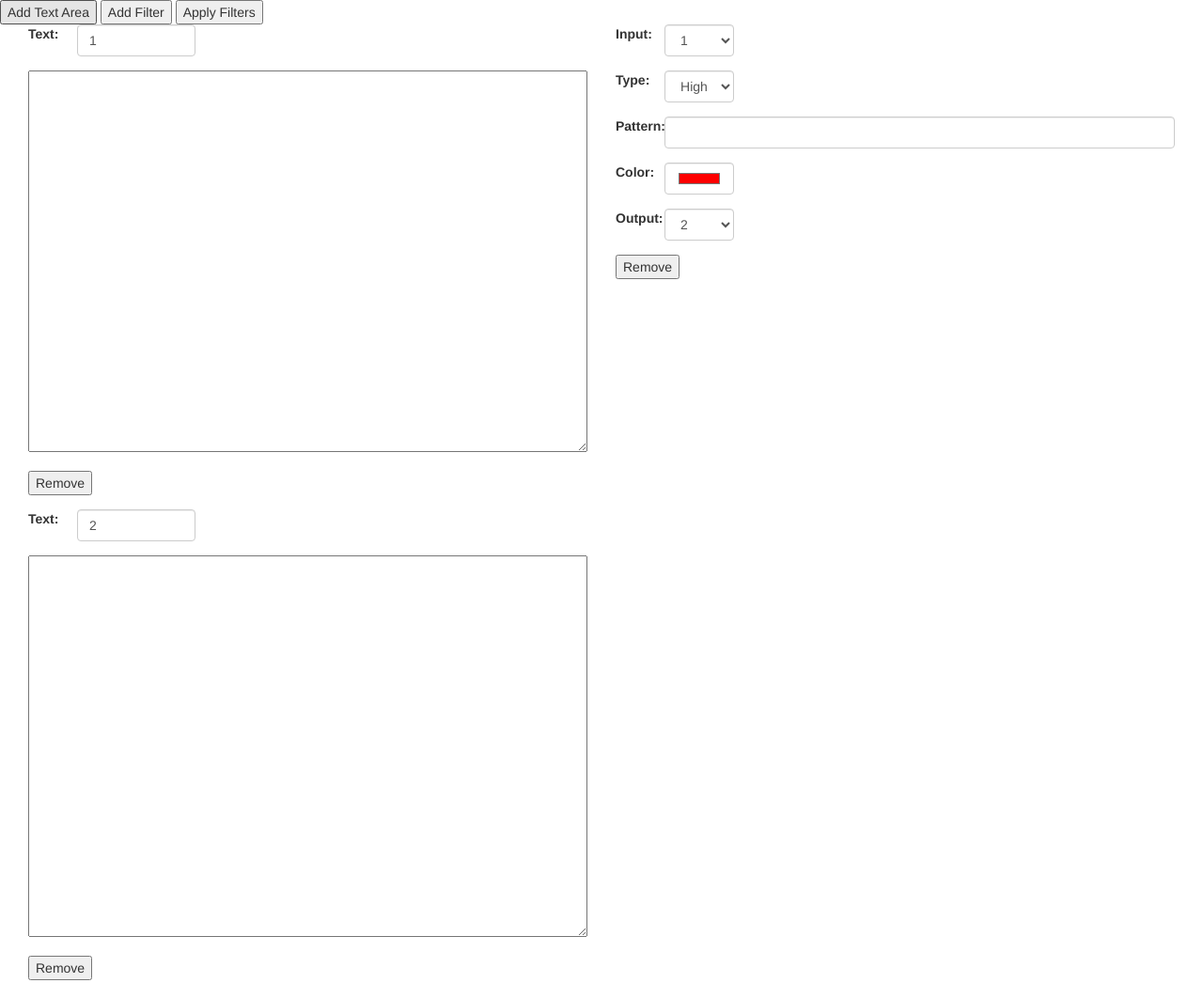
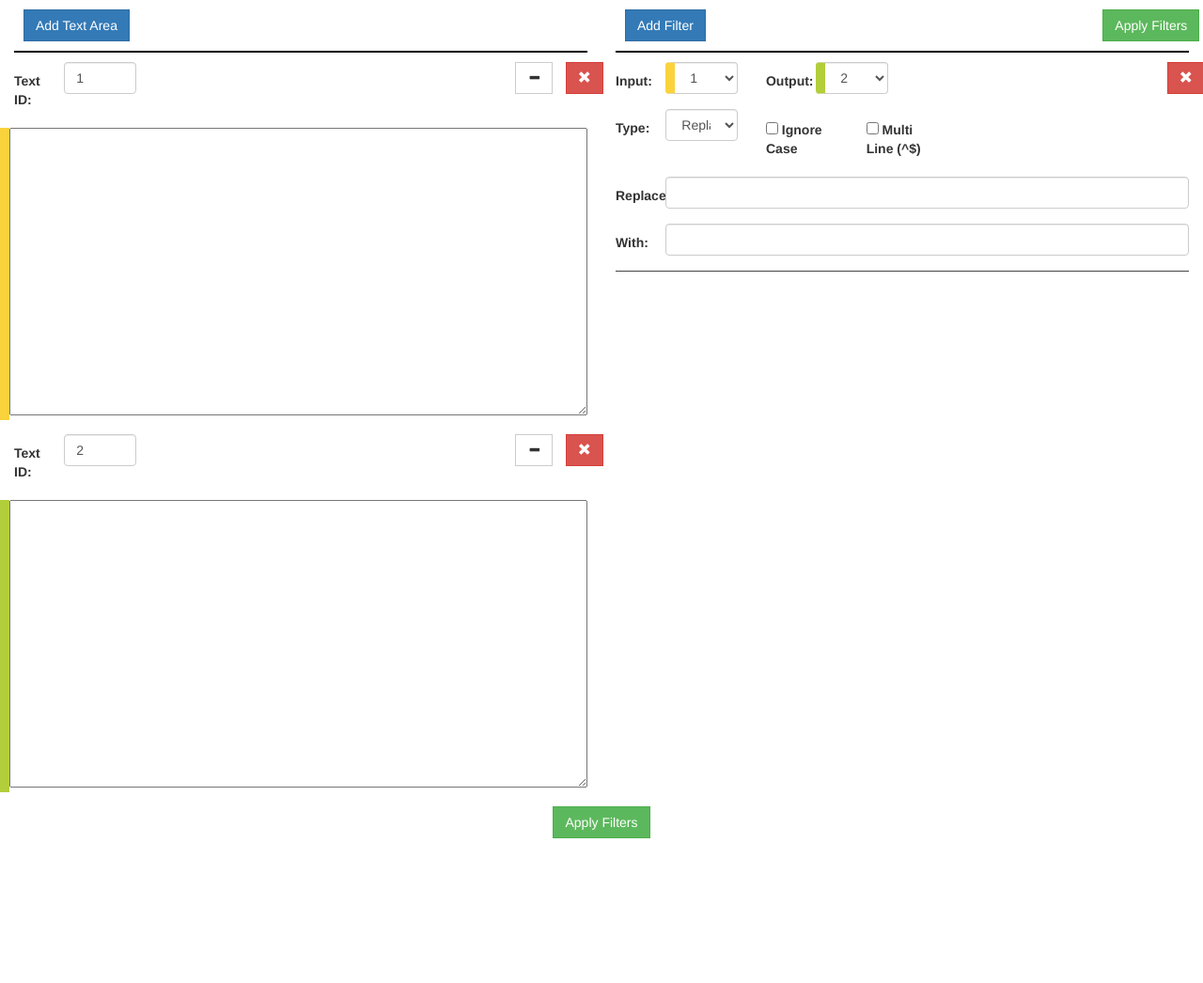
Before and after one commit to alexadam/regexdata, a plain HTML site: page app/index.html in a window 1280 px wide. Shown: the whole page at 94% size. After the commit the page ends 907 px from the top, so only its background shows below. Drawn offline with Linux system fonts and the light colour scheme.

Commit message:
misc changes

```diff
--- a/app/app/app.js
+++ b/app/app/app.js
@@ -1,5 +1,5 @@
 
-var regexDataApp = angular.module('regexDataApp', ['ngRoute']);
+var regexDataApp = angular.module('regexDataApp', ['ngRoute']);//, 'angularHighlightTextarea']);
 
 regexDataApp.config(function($routeProvider) {
         $routeProvider
@@ -15,17 +15,24 @@ regexDataApp.config(function($routeProvider) {
 
 );
 
-regexDataApp.controller('mainCtrl', function($scope) {
+regexDataApp.controller('mainCtrl', function($scope, $timeout) {
+    $scope.colors = ['#FAD23C', '#B2CE3B', '#E6582A', '#1200D8', '#8B46BA', '#2B8638', '#E6582A'];
+
     var emptyTextObj = {
         id: 0,
-        text: ''
+        text: '',
+        color: '',
+        state: 1 // 1 = maximized, 0 = minimized
     };
 
     var defaultInput = angular.copy(emptyTextObj);
     defaultInput.id = 1;
+    // defaultInput.color = '#'+Math.floor(Math.random()*16777215).toString(16);
+    defaultInput.color = $scope.colors[0];
 
     var defaultOutput = angular.copy(emptyTextObj);
     defaultOutput.id = 2;
+    defaultOutput.color = $scope.colors[1];
 
     $scope.textObjs = [];
     $scope.textObjs.push(defaultInput);
@@ -37,6 +44,7 @@ regexDataApp.controller('mainCtrl', function($scope) {
             function(p, v) {
                 return (p.id > v.id ? p.id : v.id);
             }) + 1; //get max index and increment
+        newTextObj.color = $scope.colors[newTextObj.id % $scope.colors.length];
         $scope.textObjs.push(newTextObj);
     }
 
@@ -49,15 +57,55 @@ regexDataApp.controller('mainCtrl', function($scope) {
         }
     }
 
+    $scope.getMinMaxText = function (id) {
+        var ta = $scope.getTextAreaById(id);
+        if (ta.state === 1) {
+            return 'minus';
+        }
+        if (ta.state === 0) {
+            return 'plus';
+        }
+    }
+
+    $scope.getMinMaxClass = function (id) {
+        var ta = $scope.getTextAreaById(id);
+        if (ta.state === 1) {
+            return 'maximized';
+        }
+        if (ta.state === 0) {
+            return 'minimized';
+        }
+    }
+
+    $scope.getMinMaxStyle = function (id) {
+        var ta = $scope.getTextAreaById(id);
+        if (ta.state === 1) {
+            return '';
+        }
+        if (ta.state === 0) {
+            // return 'border: solid 5px ' + ta.color + ';';
+            return 'background-color: ' + ta.color + '; color: white;';
+        }
+    }
+
+    $scope.setMinMax = function (id) {
+        var ta = $scope.getTextAreaById(id);
+        if (ta.state === 1) {
+            ta.state = 0;
+        }
+        else if (ta.state === 0) {
+            ta.state = 1;
+        }
+    }
+
     ////
-    $scope.filterTypes = ['Highlight', 'Replace', 'Extract'];
+    $scope.filterTypes = ['Replace', 'Extract'];
 
     var emptyFilterObj = {
         id : 1,
         inputId: 1,
         type: $scope.filterTypes[0],
         filter: '',
-        highlightColor: '#fe0000',
         replaceWith: '',
         extractTemplate: '',
         outputId : 2
@@ -105,21 +153,27 @@ regexDataApp.controller('mainCtrl', function($scope) {
         }
     }
 
+    $scope.getTAInputColorByFilterId = function (id) {
+        for (var i = 0; i < $scope.filters.length; i++) {
+            if ($scope.filters[i].id === id) {
+                var tmpTA = $scope.getTextAreaById($scope.filters[i].inputId);
+                return tmpTA.color;
+            }
+        }
+    }
+
+    $scope.getTAOutputColorByFilterId = function (id) {
+        for (var i = 0; i < $scope.filters.length; i++) {
+            if ($scope.filters[i].id === id) {
+                var tmpTA = $scope.getTextAreaById($scope.filters[i].outputId);
+                return tmpTA.color;
+            }
+        }
+    }
+
     $scope.applyFilters = function () {
         $scope.filters.forEach(function (filter) {
-            if (filter.type === 'Highlight') {
-                var re = new RegExp(filter.filter, 'gi');
-                var input = $scope.getTextAreaById(filter.inputId);
-                var inputText = input.text;
-
-                var result = inputText.match(re);
-                var output = $scope.getTextAreaById(filter.outputId);
-                var tmpOutputText = inputText;
-
-                tmpOutputText = tmpOutputText.replace(re, function(str) {return '<b>'+str+'</b>'})
-
-                output.text = tmpOutputText;
-            } else if (filter.type === 'Replace') {
+            if (filter.type === 'Replace') {
                 var re = new RegExp(filter.filter, 'gi');
                 var input = $scope.getTextAreaById(filter.inputId);
                 var inputText = input.text;
@@ -140,8 +194,10 @@ regexDataApp.controller('mainCtrl', function($scope) {
                 var tmpOutputText = '';
                 var result;
 
+                var newExtractTemplate = '\'' + filter.extractTemplate.replace(/\$([0-9]+)/gi, '\'+result[$1]+\'') + '\'';
+
                 while ((result = re.exec(inputText)) !== null) {
-                    tmpOutputText = tmpOutputText + ' ' + result;
+                    tmpOutputText += eval(newExtractTemplate);
                 }
 
                 output.text = tmpOutputText;
--- a/app/app/templates/main.html
+++ b/app/app/templates/main.html
@@ -1,108 +1,126 @@
 <div class="container-fluid" ng-controller="mainCtrl">
     <div class="row">
-        <button type="button" name="button" ng-click="addTextArea()">Add Text Area</button>
-        <button type="button" name="button" ng-click="addFilter()">Add Filter</button>
-        <button type="button" name="button" ng-click="applyFilters()">Apply Filters</button>
-    </div>
         <div class="col-sm-6">
-        <div class="text-template" ng-repeat='textObj in textObjs'>
-            <div class="form-horizontal">
             <div class="form-group">
-                    <label class="col-sm-1">Text:</label>
-                    <div class="col-sm-3">
-                        <input class="form-control" type="text" ng-model="textObj.id" />
+                <div class="col-sm-12 text-left col-header">
+                    <button class="btn btn-primary" name="button" ng-click="addTextArea()"
+                        type="button">Add
+                        Text Area</button>
                 </div>
             </div>
+            <div class="text-template" ng-repeat='textObj in textObjs'>
+                <div class="form-horizontal" >
                     <div class="form-group">
-                    <div class="col-sm-12">
-                        <textarea class="text-area" name="name" rows="20" ng-model="textObj.text"></textarea>
+                        <label class="col-sm-1 larger-col">Text ID:</label>
+                        <div class="col-sm-2">
+                            <input class="form-control" max="999" min="1" ng-model="textObj.id" type="number"/>
+                        </div>
+                        <div class="col-sm-1 col-xs-9 col-sm-offset-7 larger-col" >
+                            <button class="btn btn-default min-max-btn" style="{{getMinMaxStyle(textObj.id)}}" name="button"
+                                ng-click="setMinMax(textObj.id)" type="button"><span class="glyphicon glyphicon-{{getMinMaxText(textObj.id)}}"></span></button>
+                        </div>
+                        <div class="col-sm-1 col-xs-3">
+                            <button class="btn btn-danger close-btn" name="button"
+                                ng-click="removeTextArea(textObj.id)" type="button"><span class="glyphicon glyphicon-remove"></span></button>
                         </div>
                     </div>
-                <div class="form-group">
-                    <div class="col-sm-12">
-                        <button type="button" name="button" ng-click="removeTextArea(textObj.id)">Remove</button>
+                    <div class="form-group" style="border-left: solid 10px {{textObj.color}};">
+                        <div class="col-sm-12" style="padding-left:0;">
+                            <textarea class="text-area" ng-class="getMinMaxClass(textObj.id)" id="{{'textArea' + textObj.id}}" name="name"
+                                ng-model="textObj.text" rows="15"></textarea>
                         </div>
                     </div>
                 </div>
             </div>
         </div>
         <div class="col-sm-6">
+            <div class="form-group">
+                <div class="col-sm-10 col-header">
+                    <button class="btn btn-primary" name="button" ng-click="addFilter()" type="button">Add
+                        Filter</button>
+                </div>
+                <div class="col-sm-2 col-header">
+                    <button class="btn btn-success" name="button" ng-click="applyFilters()"
+                        type="button">Apply
+                        Filters</button>
+                </div>
+            </div>
             <div class="filter-template" ng-repeat='filter in filters'>
-            <div class="form-horizontal">
+                <div class="form-horizontal filter-limit">
                     <div class="form-group">
                         <label class="col-sm-1">Input:</label>
                         <div class="col-sm-2">
-                        <select class="form-control" ng-model="filter.inputId">
-                            <option ng-selected="{{filter.inputId === textArea.id}}" ng-repeat="textArea in textObjs" value="{{textArea.id}}">{{textArea.id}}</option>
+                            <select class="form-control" style="border-left: solid 10px {{getTAInputColorByFilterId(filter.id)}}" ng-model="filter.inputId">
+                                <option ng-repeat="textArea in textObjs" style="border-left: solid 10px {{textArea.color}}"
+                                    ng-selected="{{filter.inputId === textArea.id}}" value="{{textArea.id}}">{{textArea.id}}</option>
                             </select>
+                        </div>
+                        <label class="col-sm-1">Output:</label>
+                        <div class="col-sm-2">
+                            <select class="form-control" style="border-left: solid 10px {{getTAOutputColorByFilterId(filter.id)}}" ng-model="filter.outputId">
+                                <option ng-repeat="textArea in textObjs" style="border-left: solid 10px {{textArea.color}}"
+                                    ng-selected="{{filter.outputId === textArea.id}}" value="{{textArea.id}}">{{textArea.id}}</option>
+                            </select>
+                        </div>
+                        <div class="col-sm-1 col-xs-3 col-xs-offset-9 col-sm-offset-5">
+                            <button class="btn btn-danger close-btn" name="button"
+                                ng-click="removeFilter(filter.id)" type="button"><span class="glyphicon glyphicon-remove"></span></button>
                         </div>
                     </div>
                     <div class="form-group">
                         <label class="col-sm-1">Type:</label>
                         <div class="col-sm-2">
                             <select class="form-control" ng-model="filter.type">
-                            <option ng-selected="{{filter.type === type}}" ng-repeat="type in filterTypes" value="{{type}}">{{type}}</option>
+                                <option ng-repeat="type in filterTypes" ng-selected="{{filter.type === type}}"
+                                    value="{{type}}">{{type}}</option>
                             </select>
                         </div>
+                        <label class="col-sm-2">
+                            <input name="name" type="checkbox" value=""/>
+                            Ignore Case</label>
+                        <label class="col-sm-2">
+                            <input name="name" type="checkbox" value=""/>
+                            Multi Line (^$)</label>
                     </div>
-                <div class="" ng-if="filter.type === 'Highlight'">
-                    <div class="form-group" >
-                        <label class="col-sm-1">Pattern:</label>
+                    <div class="" ng-if="filter.type === 'Replace'">
+                        <div class="form-group">
+                            <label class="col-sm-1">Replace:</label>
                             <div class="col-sm-11">
-                            <input type="text" class="form-control" ng-model="filter.filter" />
+                                <input class="form-control" ng-model="filter.filter" type="text"/>
                             </div>
                         </div>
-                    <div class="form-group" >
-                        <label class="col-sm-1">Color:</label>
-                        <div class="col-sm-2">
-                            <input type="color" class="form-control" ng-model="filter.highlightColor" />
-                        </div>
-                    </div>
-                </div>
-                <div class="" ng-if="filter.type === 'Replace'">
-                    <div class="form-group" >
-                        <label class="col-sm-1">Replace:</label>
-                        <div class="col-sm-11">
-                            <input type="text" class="form-control" ng-model="filter.filter" />
-                        </div>
-                    </div>
-                    <div class="form-group" >
+                        <div class="form-group">
                             <label class="col-sm-1">With:</label>
                             <div class="col-sm-11">
-                            <input type="text" class="form-control" ng-model="filter.replaceWith" />
+                                <input class="form-control" ng-model="filter.replaceWith" type="text"/>
                             </div>
                         </div>
                     </div>
                     <div class="" ng-if="filter.type === 'Extract'">
-                    <div class="form-group" >
+                        <div class="form-group">
                             <label class="col-sm-1">Find:</label>
                             <div class="col-sm-11">
-                            <input type="text" class="form-control" ng-model="filter.filter" />
-                        </div>
-                    </div>
-                    <div class="form-group" >
-                        <label class="col-sm-1">Extract:</label>
-                        <div class="col-sm-11">
-                            <input type="text" class="form-control" ng-model="filter.extractTemplate" />
-                        </div>
-                    </div>
-                </div>
-
-                <div class="form-group">
-                    <label class="col-sm-1">Output:</label>
-                    <div class="col-sm-2">
-                        <select class="form-control" ng-model="filter.outputId">
-                            <option ng-selected="{{filter.outputId === textArea.id}}" ng-repeat="textArea in textObjs" value="{{textArea.id}}">{{textArea.id}}</option>
-                        </select>
+                                <input class="form-control" ng-model="filter.filter" type="text"/>
                             </div>
                         </div>
                         <div class="form-group">
-                    <div class="col-sm-12">
-                        <button type="button" name="button" ng-click="removeFilter(filter.id)">Remove</button>
+                            <label class="col-sm-1">Extract:</label>
+                            <div class="col-sm-11">
+                                <input class="form-control" ng-model="filter.extractTemplate" type="text"/>
                             </div>
                         </div>
                     </div>
                 </div>
             </div>
-
         </div>
+    </div>
+    <div class="row">
+        <div class="col-sm-12 text-center">
+            <div class="form-group">
+                <button class="btn btn-success" name="button" ng-click="applyFilters()"
+                    type="button">Apply
+                    Filters</button>
+            </div>
+        </div>
+    </div>
+</div>
--- a/app/style.css
+++ b/app/style.css
@@ -1,3 +1,65 @@
 .text-area {
     width: 100%;
 }
+
+.btn {
+    border-radius: 0;
+}
+
+.close-btn {
+    /*border-radius: 50%;*/
+}
+
+.larger-col {
+    padding-right: 0;
+}
+
+label  {
+    padding-top: 10px;
+}
+
+.text-template:nth-child(2n) {
+    /*background-color: #EBEBEB;*/
+}
+
+.text-template:nth-child(2n+1) {
+    /*background-color: #ACAFCB;*/
+}
+
+body {
+    /*background-color: #5B6666;
+    color: white;*/
+}
+
+/*input {
+    background-color: #eee;
+}*/
+
+.col-header {
+    border-bottom: solid 2px #000;
+    margin-bottom: 10px;
+    padding: 10px;
+}
+
+.minimized {
+    display: none;
+}
+
+.maximized {
+    display: inline-block;
+}
+
+textarea {
+    /*border-radius: 1px;*/
+}
+
+.filter-limit {
+    border-bottom: solid 1px #444;
+    margin-bottom: 15px;
+}
+
+.min-max-btn {
+    /*font-size: 20px;*/
+    font-weight: bold;
+    /*border-radius: 50%;*/
+}
```
Also changed, not shown: app/index.html (+1 -0 lines). Lines whose indentation alone changed are shown as unchanged.
